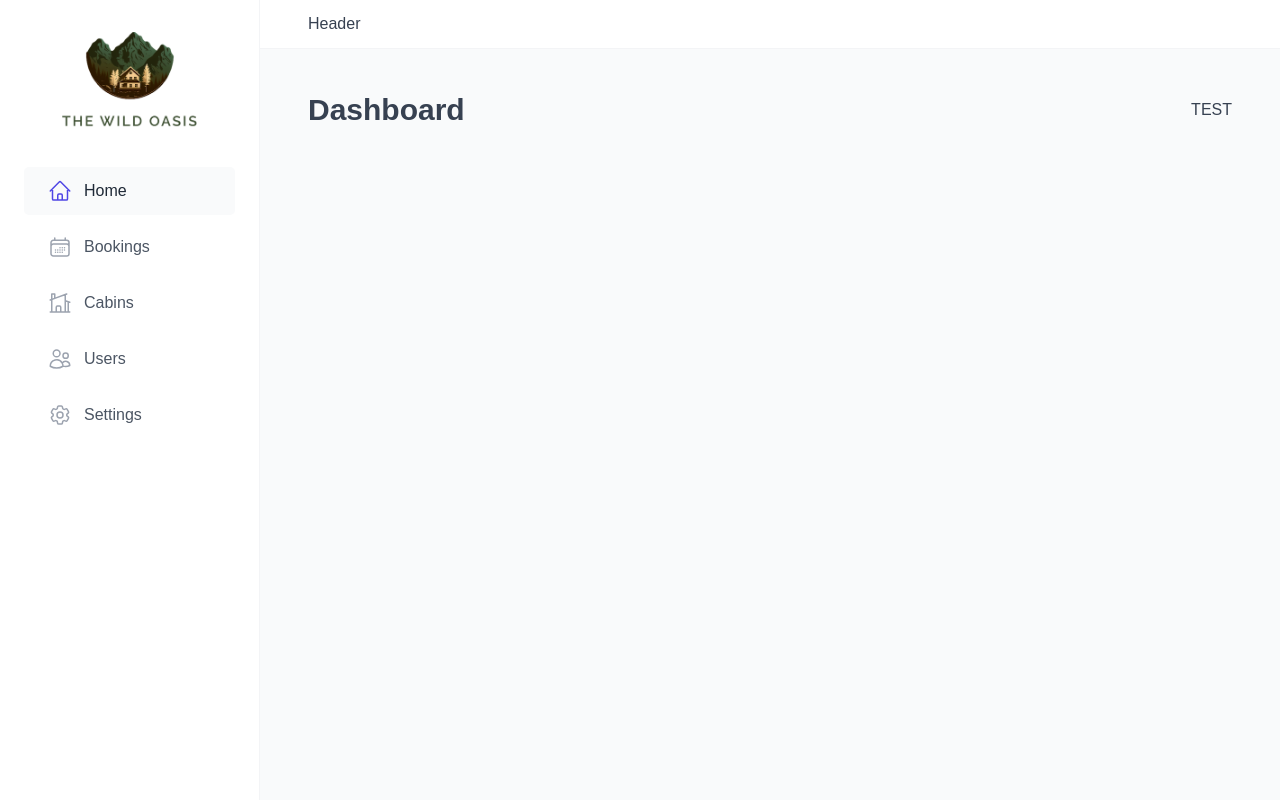
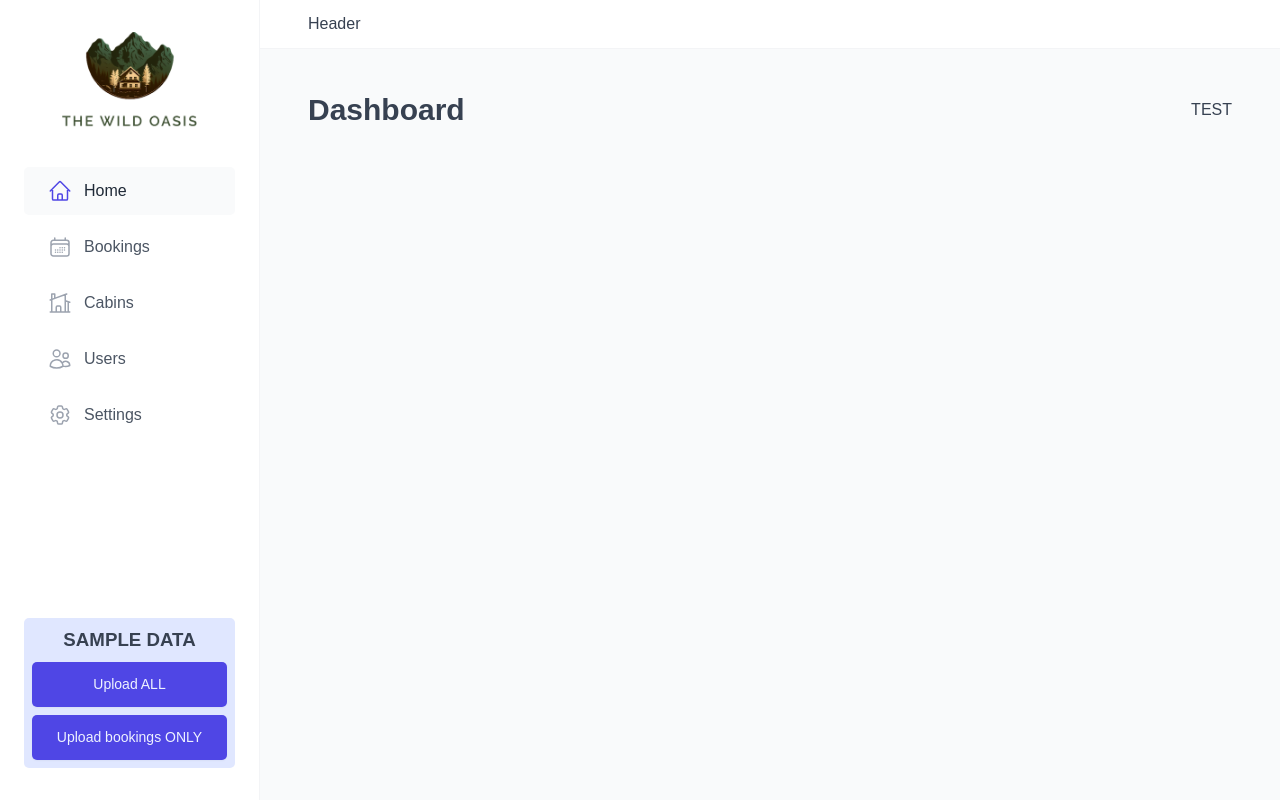
Before and after one commit to cathrynngaosi/the-wild-oasis, a React app: page /dashboard in a window 1280 px wide. Built offline with nearby package versions, Linux system fonts and the light colour scheme; the HTML template or start-up script is replaced by a standard one.

Commit message:
Add data uploader button to sidebar

```diff
--- a/src/data/Uploader.jsx
+++ b/src/data/Uploader.jsx
@@ -1,8 +1,8 @@
 import { useState } from "react";
 import { isFuture, isPast, isToday } from "date-fns";
 import supabase from "../services/supabase";
-import Button from "../../ui/Button";
-import { subtractDates } from "../../utils/helpers";
+import Button from "../ui/Button";
+import { subtractDates } from "../utils/helpers";
 
 import { bookings } from "./data-bookings";
 import { cabins } from "./data-cabins";
--- a/src/ui/Sidebar.jsx
+++ b/src/ui/Sidebar.jsx
@@ -1,6 +1,7 @@
 import { styled } from "styled-components";
 import Logo from "./Logo";
 import MainNav from "./MainNav";
+import Uploader from "../data/Uploader";
 
 const StyledSidebar = styled.aside`
   background-color: var(--color-grey-0);
@@ -17,6 +18,7 @@ function Sidebar() {
     <StyledSidebar>
       <Logo />
       <MainNav />
+      <Uploader />
     </StyledSidebar>
   );
 }
```
